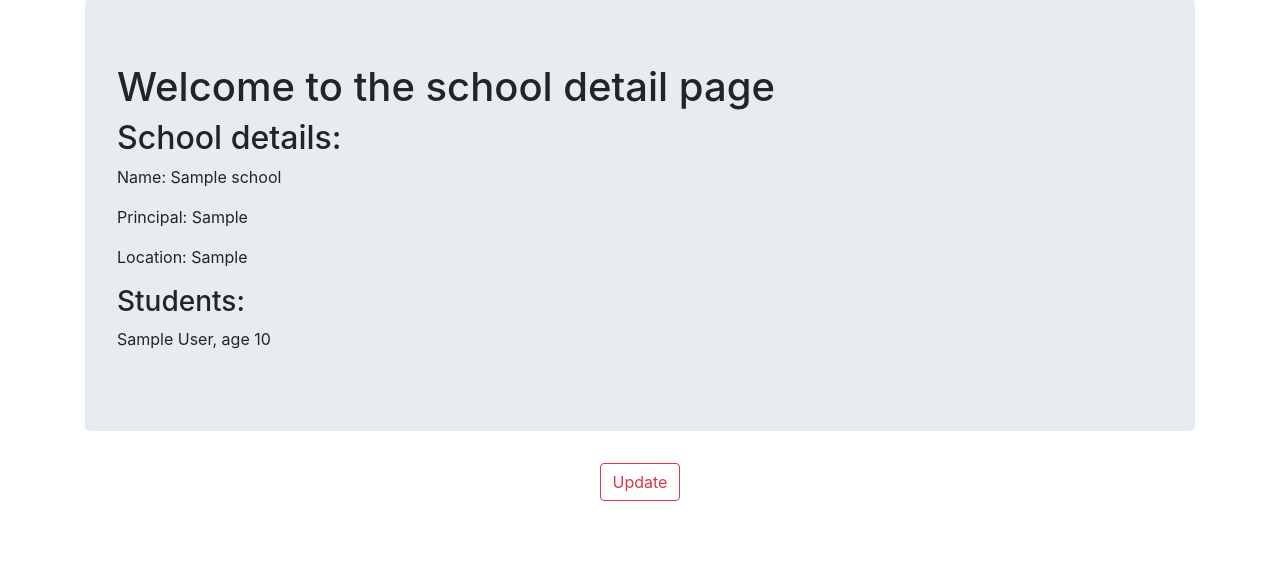
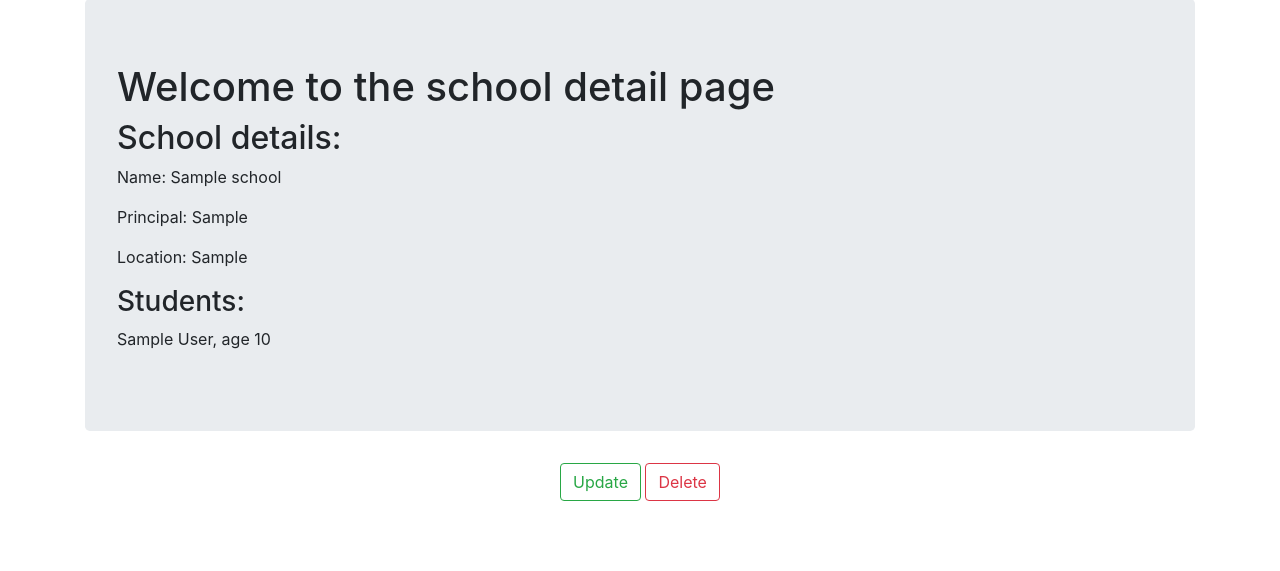
Before and after one commit to JaworskiAleksander/hello_world, a Django app: page /basic_app/1 in a window 1280 px wide. Shown: the part 57-628 px from the top of the page. Run offline with Django 3.2, Linux system fonts and the light colour scheme; tables that the repository leaves empty hold one stand-in row (values such as "Sample post"); some libraries are stand-ins or nearby versions.

Commit message:
added Delete button

```diff
--- a/hello_world_CBV/basic_app/templates/basic_app/school_detail.html
+++ b/hello_world_CBV/basic_app/templates/basic_app/school_detail.html
@@ -14,7 +14,8 @@
 </div>
 <div class="container">
     <p class="text-center">
-        <a href="{% url 'basic_app:update' pk=school_detail.id %}" class="btn btn-outline-danger">Update</a>
+        <a href="{% url 'basic_app:update' pk=school_detail.id %}" class="btn btn-outline-success">Update</a>
+        <a href="{% url 'basic_app:delete' pk=school_detail.id %}" class="btn btn-outline-danger">Delete</a>
     </p>
 </div>
 {% endblock %}
```
